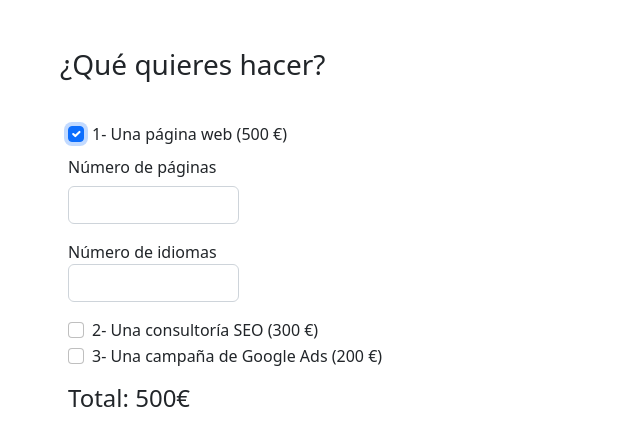
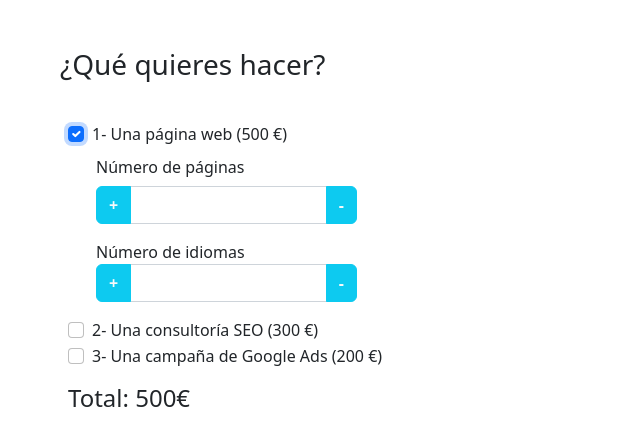
Before and after one commit to rociomarchetti/budget-calculator, an Angular app: page / in a window 1280 px wide. Both pictures are taken after a click on the checkbox 76 px from the left and 133 px from the top of the page. Shown: the top 446 px of the page, without its empty margins (0-640 px from the left). Built offline with nearby package versions, Linux system fonts and the light colour scheme.

Commit message:
Avances ejercicio 3

```diff
--- a/src/app/budget/home/home.component.html
+++ b/src/app/budget/home/home.component.html
@@ -26,7 +26,7 @@
                 <label class="form-check-lavel">3- Una campaña de Google Ads
                     (200 €)</label><br>
             </div>
-            <h4 class="mt-3">Total: {{this.precioTotal}}€</h4>
+            <h4 class="mt-3">Total: {{precioTotal}}€</h4>
         </form>
     </div>
 </div>
--- a/src/app/budget/panel/panel.component.html
+++ b/src/app/budget/panel/panel.component.html
@@ -1,71 +1,36 @@
 <form (ngSubmit)="guardar()" [formGroup]="formularioWeb">
-    <div class="mb-3 row">
+    <div class="mb-3 ms-3 row">
         <label class="col-form-label">Número de páginas</label>
-        <div class="col-sm-2">
+        <div class="col-sm-2 input-group w-25">
+            <button type="button" class="btn btn-info text-light"
+                (click)="sumar('paginas')"><strong>+</strong></button>
             <input type="number"
                 class="form-control"
-                formControlName="paginas">
+                formControlName="paginas"
+                [(ngModel)]="numPaginas">
+            <button type="button" class="btn btn-info text-light"
+                (click)="restar('paginas')"><strong>-</strong></button>
+        </div>
         <span class="form-text text-danger"
             *ngIf="campoNoEsValido('paginas')">
             El número debe ser mayor de cero
         </span>
     </div>
-    </div>
-    <div class="mb-3 row">
+    <div class="mb-3 ms-3 row">
         <label>Número de idiomas</label>
-        <div class="col-sm-2">
+        <div class="col-sm-2 input-group w-25">
+            <button type="button" class="btn btn-info text-light"
+                (click)="sumar('idiomas')"><strong>+</strong></button>
             <input type="number"
                 class="form-control"
-                formControlName="idiomas">
+                formControlName="idiomas"
+                [(ngModel)]="numIdiomas">
+            <button type="button" class="btn btn-info text-light"
+                (click)="restar('idiomas')"><strong>-</strong></button>
+        </div>
         <span class="form-text text-danger"
             *ngIf="campoNoEsValido('idiomas')">
             El número debe ser mayor de cero
         </span>
     </div>
-    </div>
-<!--     <div class="row">
-        <div class="col mb-2">
-            <button type="submit"
-                class="btn btn-primary"
-                (click)="agregarWebService(numPaginas, numIdiomas)">
-                Calcular
-            </button>
-            <span class="m-2">Subtotal: +{{webServiceResult}}€</span>
-        </div>
-    </div> -->
 </form>
-
-<!-- <div class="col-6 p-2">
-    <label class="col-form-label">Languages
-    </label>
-</div>
-<div class="col-sm-2">
-    <div class="input-group">
-        <button type="button" class="btn btn-info text-light"><strong>+</strong></button>
-        <input type="number" class="form-control" formControlName="languages" />
-        <button type="button" class="btn btn-info text-light"><strong>-</strong></button>
-    </div>
-</div> -->
-<!-- <div class="col-6 p-2">
-    <label class="col-form-label">Pages
-        <span
-            type="button"
-            data-bs-toggle="modal"
-            data-bs-target="#exampleModal"
-            class="bi bi-question-circle">
-        </span>
-    </label>
-</div>
-<div class="col-sm-6">
-    <div class="input-group">
-        <button type="button" class="btn btn-info text-light"><strong>+</strong></button>
-        <input
-            type="number"
-            class="form-control"
-            min="1"
-            oninput="this.quantity"
-            formControlName="pages"
-            />
-        <button type="button" class="btn btn-info text-light"><strong>-</strong></button>
-    </div>
-</div> -->
--- a/src/app/budget/panel/panel.component.ts
+++ b/src/app/budget/panel/panel.component.ts
@@ -8,8 +8,8 @@ import { FormBuilder, FormGroup, Validators } from '@angular/forms';
   styleUrls: ['panel.component.css'],
 })
 export class PanelComponent {
-  numPaginas: number = 1;
-  numIdiomas: number = 1;
+  numPaginas: number;
+  numIdiomas: number;
 
   formularioWeb: FormGroup = this.fb.group({
     paginas: [, [Validators.required, Validators.min(1)]],
@@ -18,9 +18,10 @@ export class PanelComponent {
 
   @Output() mostrarTotal = new EventEmitter<number>();
 
-  constructor(private fb: FormBuilder, public BudgetService: BudgetService) {}
-
-  //Nueva función para los inputs:
+  constructor(private fb: FormBuilder, public BudgetService: BudgetService) {
+    this.numPaginas = this.formularioWeb.controls['paginas'].value;
+    this.numIdiomas = this.formularioWeb.controls['idiomas'].value;
+  }
 
 ngOnInit(): void {
 
@@ -34,6 +35,30 @@ ngOnInit(): void {
     this.mostrarTotal.emit(this.BudgetService.agregarWebService(numPaginas, numIdiomas))
   })
 }
+
+sumar(service: string) {
+  if (service === 'paginas') {
+    this.numPaginas++;
+    this.BudgetService.agregarWebService( this.numPaginas, this.numIdiomas )
+  }
+  if(service === 'idiomas') {
+    this.numIdiomas++;
+    this.BudgetService.agregarWebService(this.numPaginas, this.numIdiomas)
+  }
+}
+
+restar(service: string) {
+  if (service === 'paginas') {
+    this.numPaginas--;
+    this.BudgetService.agregarWebService( this.numPaginas, this.numIdiomas )
+  }
+  if(service === 'idiomas') {
+    this.numIdiomas--;
+    this.BudgetService.agregarWebService(this.numPaginas, this.numIdiomas)
+  }
+}
+
+
 
   campoNoEsValido(campo: string) {
     return (
--- a/src/app/services/budget.service.ts
+++ b/src/app/services/budget.service.ts
@@ -6,6 +6,9 @@ export class BudgetService {
   precioTotal: number = 0;
   acumulador: number = 0;
   webServiceResult: number = 0;
+
+  numPaginas: number = 1;
+  numIdiomas: number = 1;
 
   services: Service[] = [
     { name: 'web', price: 500 },
@@ -17,7 +20,6 @@ export class BudgetService {
 
   agregarWebService(numPaginas: number, numIdiomas: number) {
     this.webServiceResult = numPaginas * numIdiomas * 30;
-    console.log(this.webServiceResult);
     this.calcularTotal();
     return this.webServiceResult;
   }
@@ -49,9 +51,7 @@ export class BudgetService {
 
   calcularTotal() {
     this.precioTotal = this.acumulador + this.webServiceResult;
-    console.log(
-      `total: ${this.precioTotal} acumulador: ${this.acumulador} webservice: ${this.webServiceResult}`
-    );
+    console.log(this.precioTotal);
     return this.precioTotal;
   }
 
```
Lines whose indentation alone changed are shown as unchanged.
